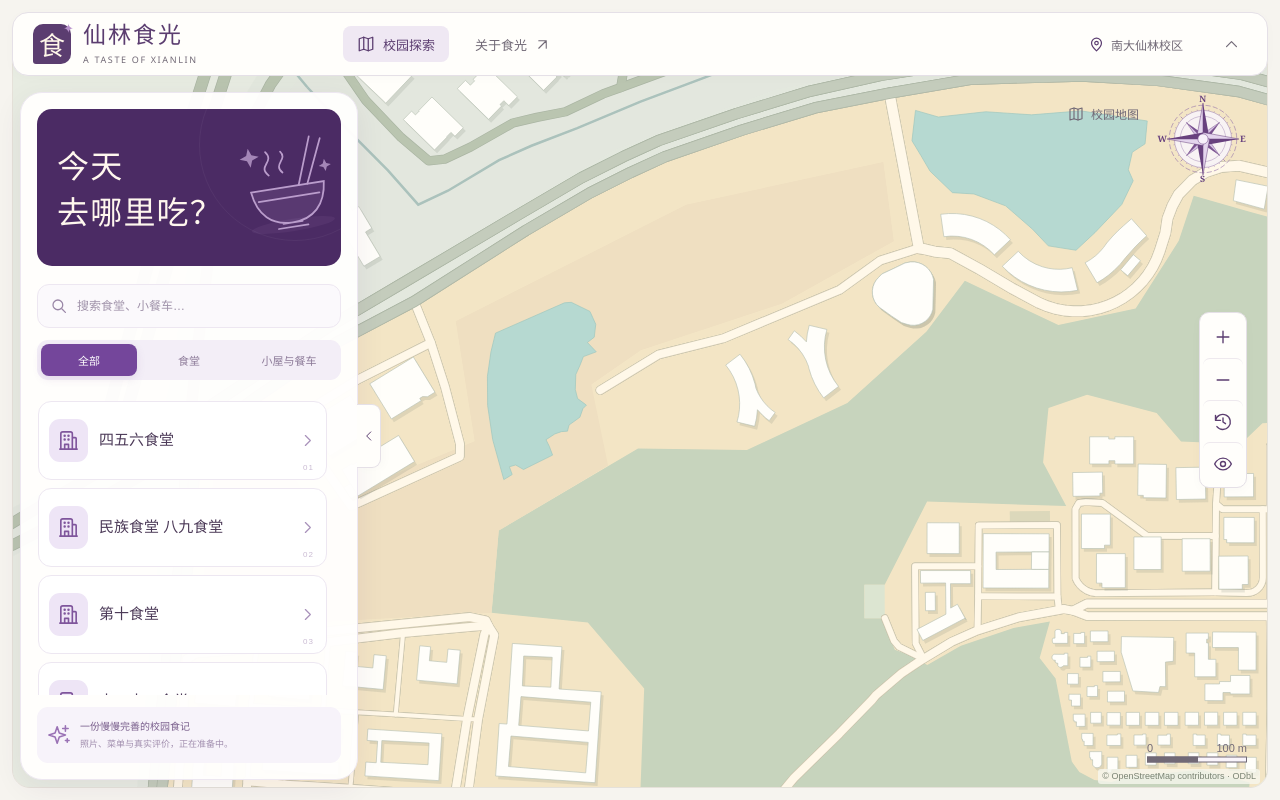
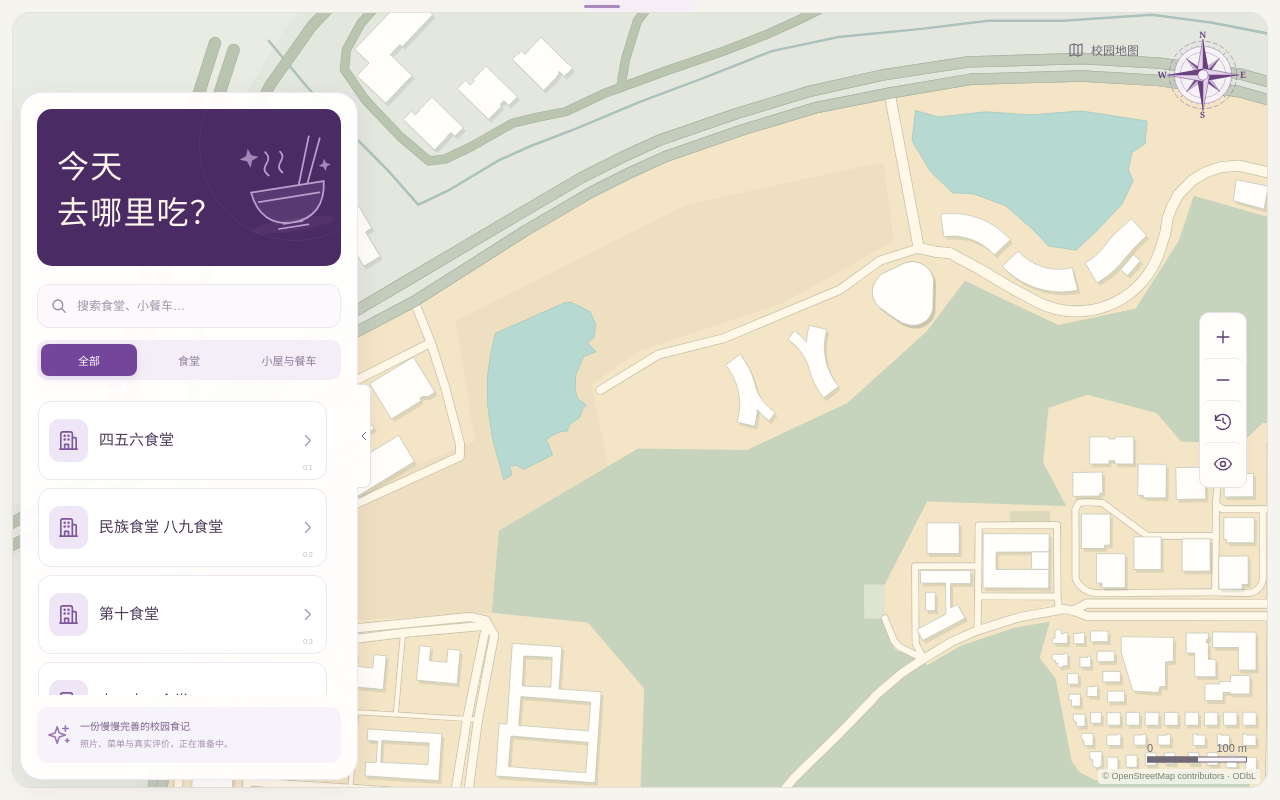
Before and after one commit to shunshun-968/nju-xianlin-food-map, a React (Vite) app: page / in a window 1280 px wide. Built offline with nearby package versions, Linux system fonts and the light colour scheme.

Commit message:
style: add desktop hover header and slender drawer handle

```diff
--- a/src/App.tsx
+++ b/src/App.tsx
@@ -21,11 +21,16 @@ export default function App() {
   const search = useRef<HTMLInputElement>(null);
   const aboutDialog = useRef<HTMLElement>(null);
   const header = useRef<HTMLElement>(null);
-  const [headerOpen, setHeaderOpen] = useState(true);
+  const [headerOpen, setHeaderOpen] = useState(
+    () => window.matchMedia('(max-width: 700px)').matches,
+  );
   const [mobile, setMobile] = useState(() => window.matchMedia('(max-width: 700px)').matches);
   useEffect(() => {
     const media = window.matchMedia('(max-width: 700px)');
-    const changed = () => setMobile(media.matches);
+    const changed = () => {
+      setMobile(media.matches);
+      setHeaderOpen(media.matches);
+    };
     media.addEventListener('change', changed);
     return () => media.removeEventListener('change', changed);
   }, []);
@@ -47,6 +52,17 @@ export default function App() {
     )
       document.activeElement.blur();
     setHeaderOpen(false);
+  };
+  const leaveDesktopHeader = (event: React.PointerEvent) => {
+    if (mobile) return;
+    const next = event.relatedTarget;
+    // The thin top-edge zone bridges the gap to the sliding header.
+    if (
+      next instanceof Element &&
+      next.closest('.header, .header-reveal, .desktop-header-hoverzone')
+    )
+      return;
+    hideHeader();
   };
   useEffect(() => {
     const keydown = (event: KeyboardEvent) => {
@@ -105,8 +121,6 @@ export default function App() {
     setView(next);
     setStallId(null);
     setHighlightedVenueId(null);
-    if (next.level === 'campus' && !window.matchMedia('(max-width: 700px)').matches)
-      setHeaderOpen(true);
   }, []);
   const pick = useCallback(
     (kind: string, id: string) => {
@@ -129,25 +143,27 @@ export default function App() {
     <div
       className={`app floating-shell theme-${theme} view-${view.level} ${headerOpen ? 'header-open' : 'header-hidden'}`}
     >
+      {!mobile && (
+        <div
+          className="desktop-header-hoverzone"
+          aria-hidden="true"
+          onPointerEnter={() => setHeaderOpen(true)}
+          onPointerLeave={leaveDesktopHeader}
+        />
+      )}
       <button
         className="header-reveal"
         aria-label="展开顶部导航"
         aria-controls="floating-header"
         aria-expanded={headerOpen}
         onPointerEnter={(e) => {
-          if (mobile && e.pointerType === 'mouse') setHeaderOpen(true);
+          if (e.pointerType === 'mouse') setHeaderOpen(true);
         }}
+        onPointerLeave={leaveDesktopHeader}
         onFocus={() => setHeaderOpen(true)}
         onClick={() => setHeaderOpen(true)}
       >
-        {!mobile ? (
-          <>
-            <UiIcon name="chevron-right" size={15} />
-            <span>展开导航</span>
-          </>
-        ) : (
-          <span aria-hidden="true" />
-        )}
+        <span aria-hidden="true" />
       </button>
       <header
         ref={header}
@@ -155,7 +171,16 @@ export default function App() {
         className="header"
         inert={!headerOpen}
         onPointerEnter={() => setHeaderOpen(true)}
+        onPointerLeave={leaveDesktopHeader}
         onFocusCapture={() => setHeaderOpen(true)}
+        onBlurCapture={(event) => {
+          if (
+            !mobile &&
+            !event.currentTarget.contains(event.relatedTarget) &&
+            !event.currentTarget.matches(':hover')
+          )
+            setHeaderOpen(false);
+        }}
         onTransitionEnd={() => window.dispatchEvent(new Event('foodmap:overlays'))}
       >
         <a
--- a/src/desktop-shell.css
+++ b/src/desktop-shell.css
@@ -179,3 +179,61 @@
     transition: none;
   }
 }
+
+/* Desktop hover navigation; mobile keeps its existing manual controls. */
+@media (min-width: 701px) {
+  .floating-shell .desktop-header-hoverzone {
+    position: absolute;
+    z-index: 29;
+    top: 0;
+    left: 12px;
+    right: 12px;
+    height: 16px;
+  }
+  .floating-shell.header-open .desktop-header-hoverzone {
+    height: 76px;
+  }
+  .floating-shell:is(.view-campus, .view-building, .view-floor) .header-reveal {
+    top: 0;
+    width: 112px;
+    height: 12px;
+    padding: 0;
+    border: 0;
+    border-radius: 0 0 8px 8px;
+    background: #f5eef8e8;
+  }
+  .floating-shell:is(.view-campus, .view-building, .view-floor) .header-reveal span {
+    width: 36px;
+    height: 3px;
+    border-radius: 3px;
+    background: #a98abb;
+  }
+  .floating-shell:is(.view-campus, .view-building, .view-floor) .sidebar-handle {
+    width: 14px;
+    height: 104px;
+    right: -13px;
+    border-radius: 0 7px 7px 0;
+  }
+  .floating-shell:is(.view-campus, .view-building, .view-floor) .sidebar-handle .ui-icon {
+    width: 12px;
+  }
+  .floating-shell.view-campus .compass-rose {
+    top: 82px;
+    transition: top 0.24s ease;
+  }
+  .floating-shell.view-campus .breadcrumbs {
+    top: 84px;
+    transition: top 0.24s ease;
+  }
+  .floating-shell.view-campus.header-hidden .compass-rose {
+    top: 18px;
+  }
+  .floating-shell.view-campus.header-hidden .breadcrumbs {
+    top: 20px;
+  }
+}
+@media (prefers-reduced-motion: reduce) and (min-width: 701px) {
+  .floating-shell.view-campus :is(.compass-rose, .breadcrumbs) {
+    transition: none;
+  }
+}
```
